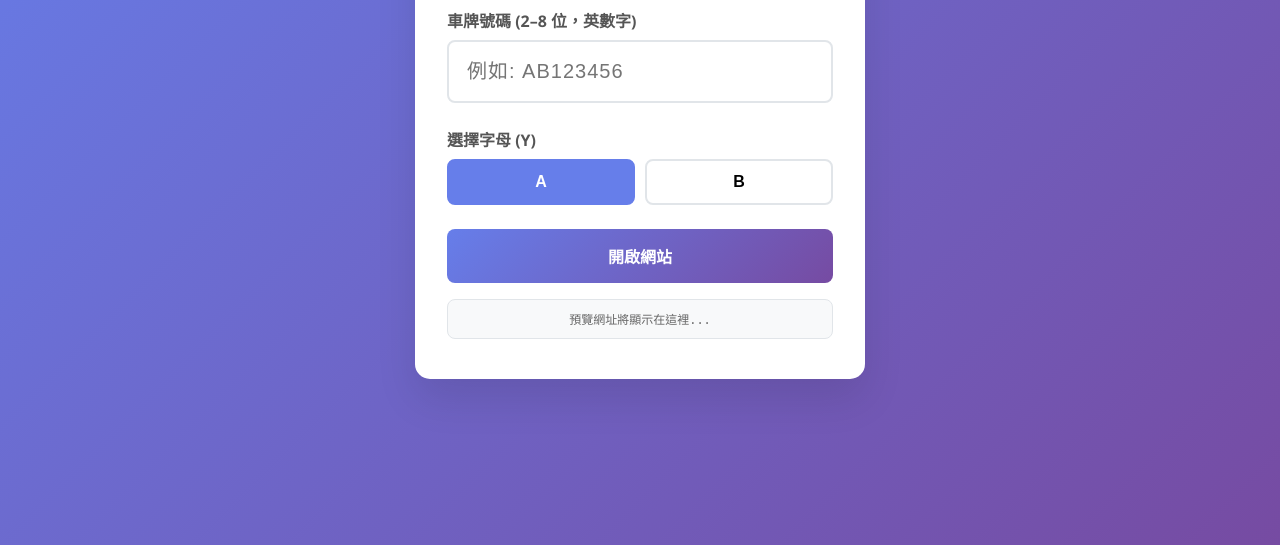
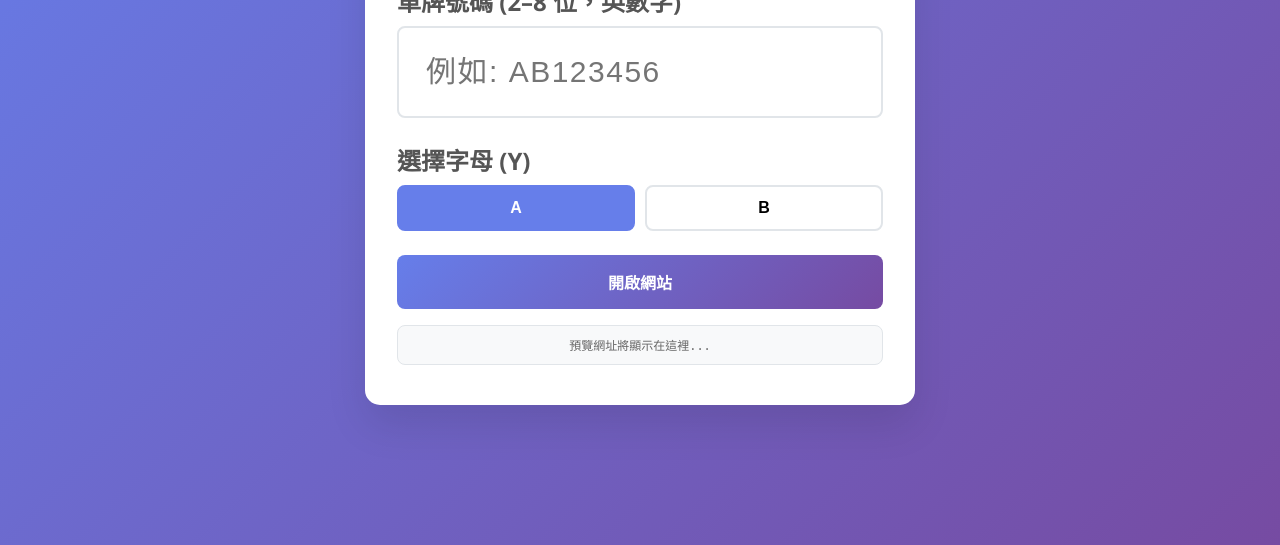
Before and after one commit to ImTomDaDude/kmb-opener, a plain HTML site: page index.html in a window 1280 px wide. Shown: the part 255-800 px from the top of the page. Drawn offline with Linux system fonts and the light colour scheme.

Commit message:
more bigger

```diff
--- a/index.html
+++ b/index.html
@@ -26,7 +26,7 @@
             border-radius: 15px;
             box-shadow: 0 20px 40px rgba(0, 0, 0, 0.1);
             text-align: center;
-            max-width: 450px;
+            max-width: 550px;
             width: 90%;
         }
 
@@ -46,19 +46,19 @@
             margin-bottom: 0.5rem;
             color: #555;
             font-weight: 600;
-            font-size: 16px;
+            font-size: 24px;
         }
 
         input[type="text"] {
             width: 100%;
-            padding: 18px;
+            padding: 27px;
             border: 2px solid #e1e5e9;
             border-radius: 8px;
-            font-size: 20px;
+            font-size: 30px;
             font-weight: 500;
             transition: border-color 0.3s ease;
             background: white;
-            letter-spacing: 1px;
+            letter-spacing: 1.5px;
         }
 
         input[type="text"]:focus {
```
